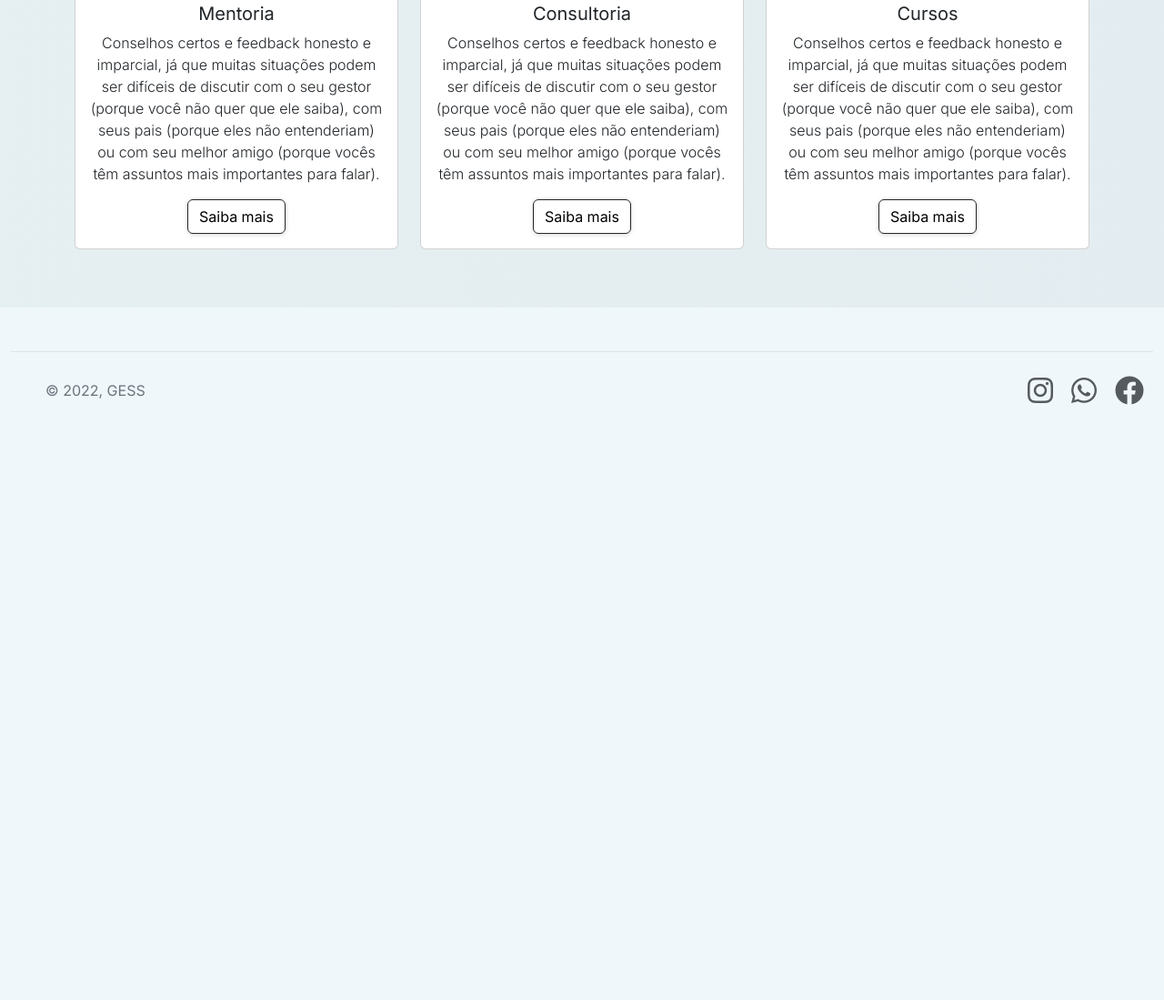
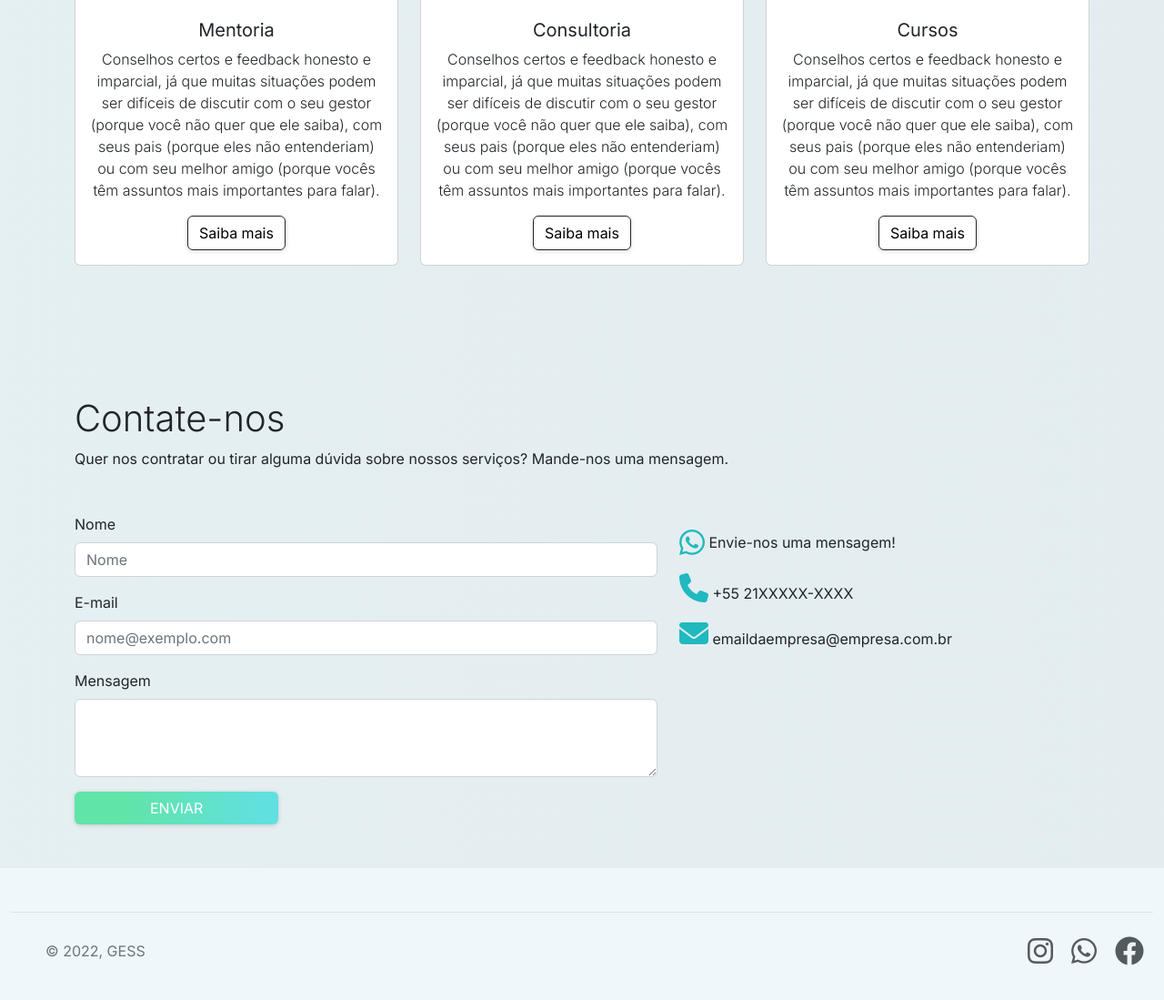
Before and after one commit to Geovannarc/gessconsultoria, a plain HTML site: page about.html in a window 1280 px wide. Shown: the part 1586-2685 px from the top of the page at 91% size. Before the commit the page ends 2081 px from the top, so only its background shows below. Drawn offline with nearby package versions, Linux system fonts and the light colour scheme.

Commit message:
about updated

```diff
--- a/about.html
+++ b/about.html
@@ -65,6 +65,7 @@
     </div>
     <div class="container-fluid bg-color">
     <h1 class="font-weight-300 text-center mt-5" style="padding-top: 4rem;">NOSSOS SERVIÇOS</h1>
+    <hr class="risco2 mb-3 mt-3"/>
     <div class="container text-center mt-5">
         <div class="row" style="padding-bottom: 4rem;">
             <div class="col-sm-4">
@@ -99,6 +100,38 @@
             </div>
         </div>
       </div>
+      <div class="container">
+        <h1 class="title mt-5" style="padding-top:2rem;">Contate-nos</h1>
+        <p class="mb-5">Quer nos contratar ou tirar alguma dúvida sobre nossos serviços? Mande-nos uma mensagem.</p>
+        <div class="row">
+            <div class="col-sm-7 mb-lg-5">
+                <div class="mb-3">
+                    <label for="exampleFormControlInput1" class="form-label">Nome</label>
+                    <input type="text" class="form-control" id="exampleFormControlInput1" placeholder="Nome">
+                </div>
+                <div class="mb-3">
+                    <label for="exampleFormControlInput1" class="form-label">E-mail</label>
+                    <input type="email" class="form-control" id="exampleFormControlInput1" placeholder="nome@exemplo.com">
+                </div>
+                  <div class="mb-3">
+                    <label for="exampleFormControlTextarea1" class="form-label">Mensagem</label>
+                    <textarea class="form-control" id="exampleFormControlTextarea1" rows="3"></textarea>
+                  </div>
+                  <button class="btn btn-dark btn-gradient-2" id="btn5">ENVIAR</button>
+            </div>
+            <div class="col-sm-5">
+                <div class="contato mt-3">
+                    <i class="fab fa-whatsapp fa-2x" style="color: #20B9BF;"></i> <p style="display: inline; vertical-align: super;"> Envie-nos uma mensagem!</p>
+                </div>
+                <div class="contato mt-3">
+                    <i class="fas fa-phone fa-2x" style="display: inline-block; color: #20B9BF;"></i><p style="display: inline;"> +55 21XXXXX-XXXX</p>
+                </div>
+                <div class="contato mt-3">
+                    <i class="fa-solid fa-envelope fa-2x" style="display: inline-block; color: #20B9BF;"></i><p style="display: inline;"> emaildaempresa@empresa.com.br</p>
+                </div>
+            </div>
+        </div>
+    </div>
     </div>
 
     <div class="container-fluid mt-5">
```
Also changed, not shown: index.html (+1 -1 lines).
